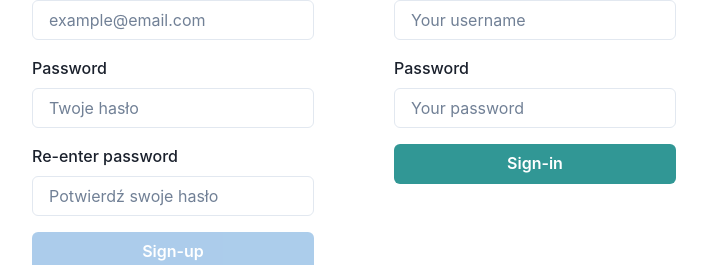
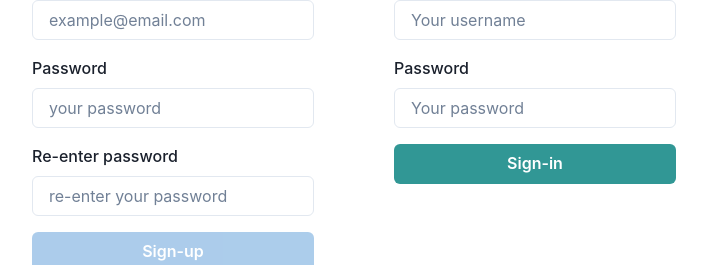
Before and after one commit to Galaktikkon/kaes, a Next.js app in the folder frontend/: page / in a window 1280 px wide. Shown: the part 160-425 px from the top of the page, without its empty margins (286-993 px from the left). Built offline with nearby package versions, Linux system fonts and the light colour scheme; no server answers.

Commit message:
registration works

```diff
--- a/frontend/src/components/SignUpForm.tsx
+++ b/frontend/src/components/SignUpForm.tsx
@@ -14,7 +14,7 @@ function SignUpForm() {
   const [username, setUsername] = useState("");
   const [email, setEmail] = useState("");
   const [password, setPassword] = useState("");
-  const [re_password, setRePassword] = useState("");
+  const [repeat_password, setRepeatPassword] = useState("");
 
   const handleSignUp = async () => {
     const res = await fetch(
@@ -25,14 +25,12 @@ function SignUpForm() {
           username,
           email,
           password,
-          re_password,
+          repeat_password,
         }),
         headers: { "Content-Type": "application/json" },
       }
     );
-    console.log("🚀 ~ handleSignUp ~ res:", res);
     const user = await res.json();
-    console.log("🚀 ~ handleSignUp ~ user:", user);
 
     // If no error and we have user data, return it
     if (res.ok && user) {
@@ -74,7 +72,7 @@ function SignUpForm() {
           <FormLabel>Password</FormLabel>
           <Input
             type="password"
-            placeholder="Twoje hasło"
+            placeholder="your password"
             onChange={(e) => setPassword(e.target.value)}
             required
           />
@@ -84,8 +82,8 @@ function SignUpForm() {
           <FormLabel>Re-enter password</FormLabel>
           <Input
             type="password"
-            placeholder="Potwierdź swoje hasło"
-            onChange={(e) => setRePassword(e.target.value)}
+            placeholder="re-enter your password"
+            onChange={(e) => setRepeatPassword(e.target.value)}
             required
           />
         </FormControl>
@@ -98,7 +96,7 @@ function SignUpForm() {
             username.length === 0 &&
             email.length === 0 &&
             password.length === 0 &&
-            re_password.length === 0
+            repeat_password.length === 0
           }
         >
           Sign-up
```
Also changed, not shown: 1 other file (tests, documents, lock files or other folders).
